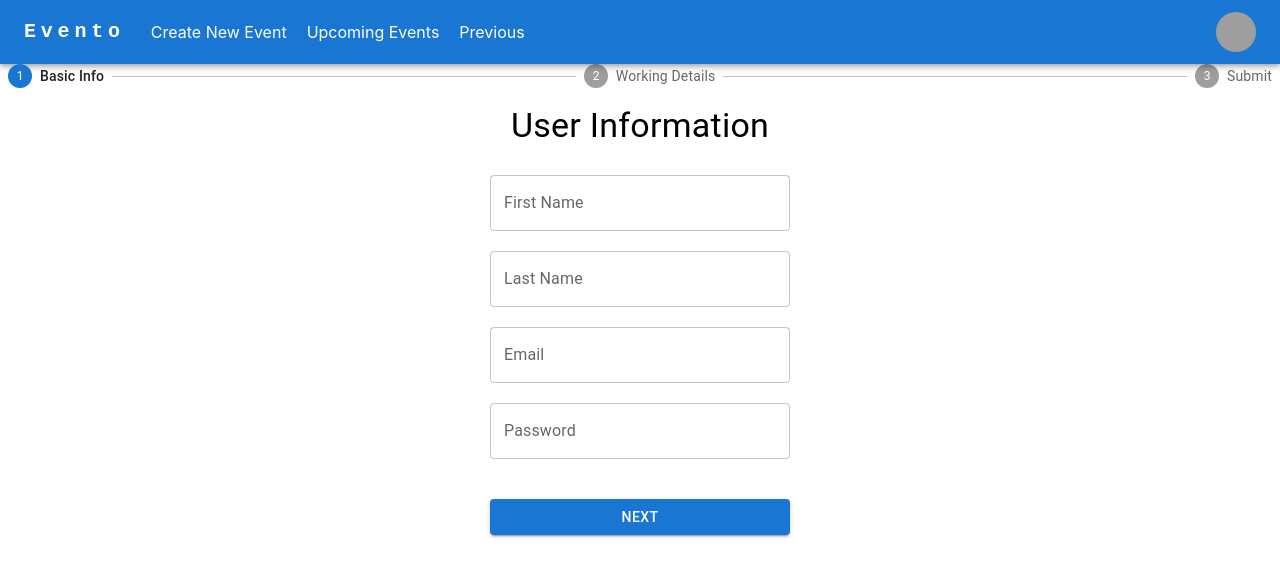
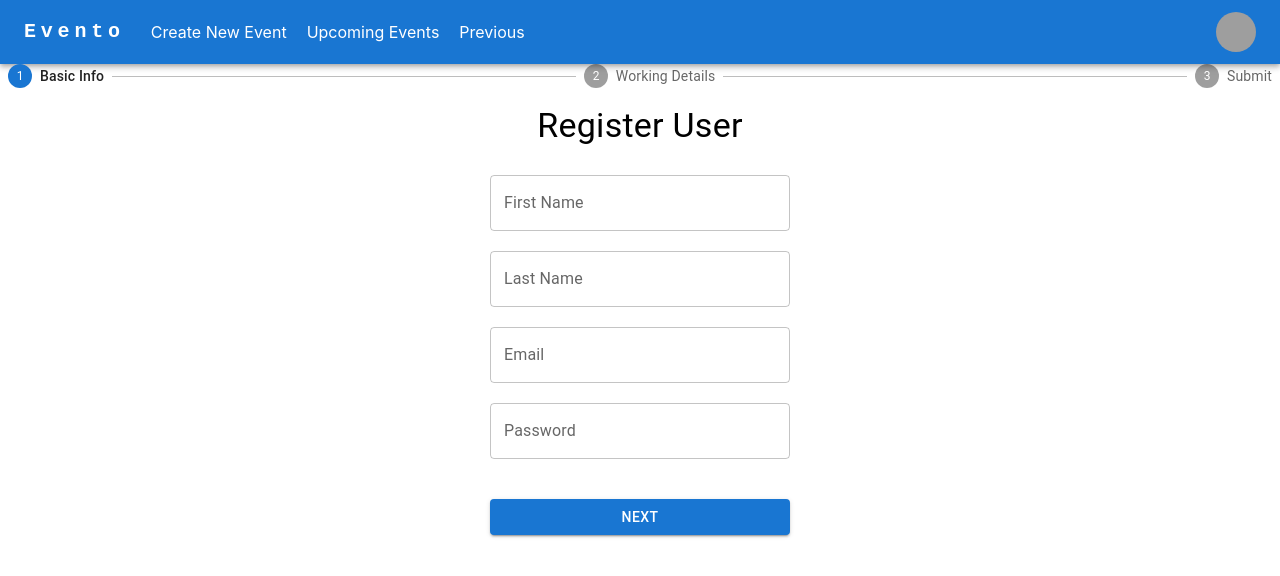
Before and after one commit to K-adu/EventManagement, a React (Create React App) app: page /register in a window 1280 px wide. Shown: the top 576 px of the page. Built offline with nearby package versions, Linux system fonts and the light colour scheme; grey boxes are pictures that could not be loaded.

Commit message:
fix:userinfo

```diff
--- a/package.json
+++ b/package.json
@@ -6,6 +6,7 @@
     "@emotion/react": "^11.11.1",
     "@emotion/styled": "^11.11.0",
     "@mui/icons-material": "^5.14.8",
+    "@mui/lab": "^5.0.0-alpha.143",
     "@mui/material": "^5.14.8",
     "@mui/styled-engine": "^5.14.8",
     "@reduxjs/toolkit": "^1.9.5",
@@ -13,6 +14,7 @@
     "@testing-library/react": "^13.4.0",
     "@testing-library/user-event": "^13.5.0",
     "axios": "^1.5.0",
+    "date-fns": "^2.30.0",
     "formik": "^2.4.3",
     "react": "^18.2.0",
     "react-dom": "^18.2.0",
--- a/src/Pages/Register/Form/UserInfo.jsx
+++ b/src/Pages/Register/Form/UserInfo.jsx
@@ -42,7 +42,7 @@ export default function UserInfo() {
     >
       <Grid item>
         <Typography variant="h4" gutterBottom>
-          User Information
+          Register User
         </Typography>
       </Grid>
       <Grid item>
```
Also changed, not shown: 1 other file (tests, documents, lock files or other folders).
